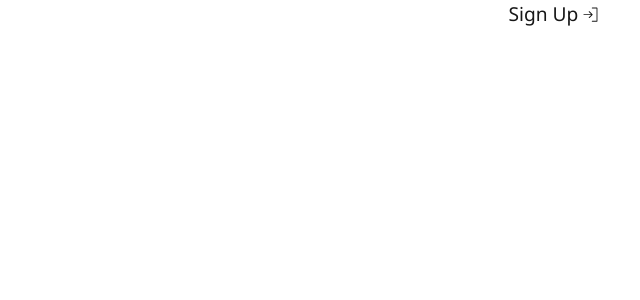
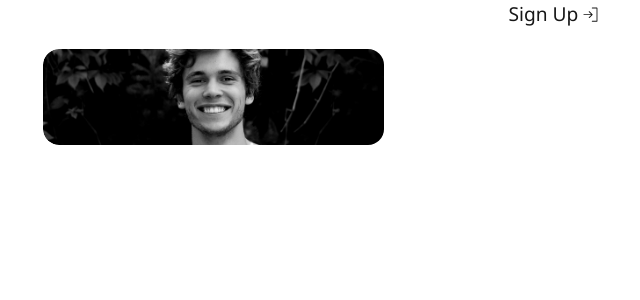
Before and after one commit to kevincalixte/wivy-nextjs, a Next.js app: page /welcome in a window 1280 px wide. Shown: the top 300 px of the page, without its empty margins (85-725 px from the left). Built offline with nearby package versions, Linux system fonts and the light colour scheme.

Commit message:
welcome: user test

```diff
--- a/src/app/components/NavbarBottom/NavbarBottom.tsx
+++ b/src/app/components/NavbarBottom/NavbarBottom.tsx
@@ -3,6 +3,7 @@ import { FiSearch, FiUsers, FiHeart, FiMessageCircle, FiMessageSquare, FiHome, F
 import { IoMdSync } from "react-icons/io";
 
 function NavbarBottom() {
+
   return (
     <div className='flex justify-center'>
       <nav className=' flex items-center p-3 fixed w-[90%] rounded-4xl bottom-0 mb-5 h-15 bg-white/10 text-white'>
--- a/src/app/components/NavbarTop/NavbarTop.tsx
+++ b/src/app/components/NavbarTop/NavbarTop.tsx
@@ -3,7 +3,6 @@
 import Link from 'next/link';
 import { PiSignInLight } from "react-icons/pi";
 import { usePathname } from 'next/navigation';
-import { FaUser } from "react-icons/fa";
 
 function NavbarTop() {
   const pathname = usePathname();
@@ -15,15 +14,10 @@ function NavbarTop() {
         className={
           isWelcome
             ? ''
-            // ? 'flex items-center p-5 text-white fixed  mt-5 h-12 w-full  '
-            // ? 'flex items-center p-5 text-white fixed bg-white/10 rounded-4xl h-12 w-[90%] mt-5 justify-center'
             : 'flex items-center p-5 text-white absolute w-full bg-linear-to-b from-black to-transparent'
         }
       >
-        <Link href={''} className={isWelcome ? 'flex bg-amber-50 rounded-full' : 'hidden'}>
-          {/* <div className='rounded-full w-12 h-12 overflow-hidden'><img className='w-full h-full object-cover  ' src="/img/home/album-meet/meet1.jpg" alt="" /></div> */}
-        </Link>
-        {/* <FaUser className=''></FaUser>  */}
+
         <Link href={'/'} className='flex-1 z-10'><img className='w-10' src={isWelcome ? '' : "/img/logos/wivy-app-logo-transparent.png"} alt="" /></Link>
         <Link href={''} className="hidden lg:flex items-center gap-1 text-[1.2rem]">Sign Up <PiSignInLight /></Link>
       </nav>
--- /dev/null
+++ b/src/app/components/Tag/Tag.tsx
@@ -0,0 +1,9 @@
+import React from 'react'
+
+function Tag() {
+    return (
+        <div className=' bg-white/10 '>Tag</div>
+    )
+}
+
+export default Tag
--- /dev/null
+++ b/src/app/components/User/User.tsx
@@ -0,0 +1,20 @@
+import React from 'react'
+import Tag from '../Tag/Tag';
+
+function User() {
+    return (
+        <div className='flex justify-center'>
+            <article className='flex w-[80%] h-24 bg-white/15 m-5 rounded-2xl overflow-hidden'>
+                <div className='w-1/3 h-full rounded-2xl overflow-hidden'><img className='w-full h-full object-cover' src="/img/home/album-meet/meet1.jpg" alt="" /></div>
+                <div className='flex gap-2 px-4 py-1'>
+                    <h2>Theo,</h2>
+                    <span>25</span>
+                    {/* <span className=''>Signe astrologique</span> */}
+                </div>
+                {/* <Tag></Tag> */}
+            </article>
+        </div>
+    )
+}
+
+export default User
--- /dev/null
+++ b/src/app/components/WivyIcon/WivyIcon.tsx
@@ -0,0 +1,9 @@
+import React from 'react'
+
+function WivyIcon() {
+  return (
+    <div className='w-7 '><img  className='w-full h-full' src="/img/logos/wivy-app-logo-transparent.png" alt="" /></div>
+  )
+}
+
+export default WivyIcon
--- a/src/app/page.tsx
+++ b/src/app/page.tsx
@@ -13,12 +13,9 @@ import Signin from "./components/Signin/Signin";
 
 export default function Home() {
   const [showSignin, setShowSignin] = useState(false);
-
   const handlerSignIn = () => {
     setShowSignin(true);
-
   }
-
   return (
     <>
       <header className="min-h-screen bg-cover bg-center bg-[url('/img/home/home.jpg')] flex justify-center">
--- a/src/app/welcome/page.tsx
+++ b/src/app/welcome/page.tsx
@@ -1,8 +1,10 @@
 'use client'
 import React from 'react';
 import NavbarBottom from '../components/NavbarBottom/NavbarBottom';
+import User from '../components/User/User';
 
 function welcome() {
+
   return (
     <>
       <div className='text-white'>
@@ -10,6 +12,7 @@ function welcome() {
         {/* Page principale 'if last_mode is list'*/}
         {/* Load account (navbartop: profile picture..., navbarbottom: messages, notifications,...) */}
         {/* Load profiles (cards)*/}
+        <User/>
         {/* Load */}
       </div>
       <NavbarBottom />
```
Also changed, not shown: 1 other file (tests, documents, lock files or other folders).
